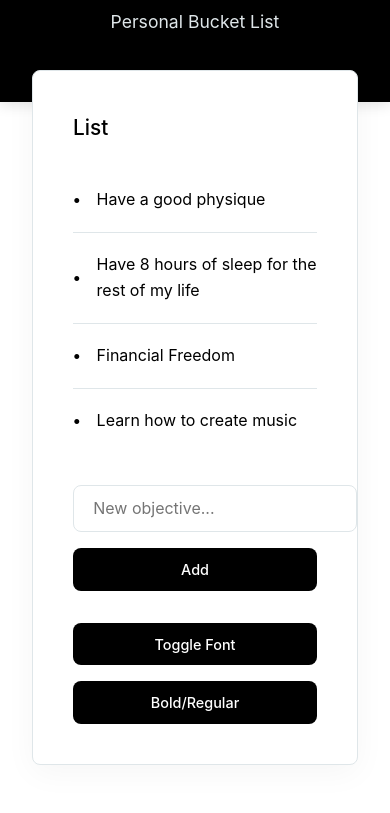
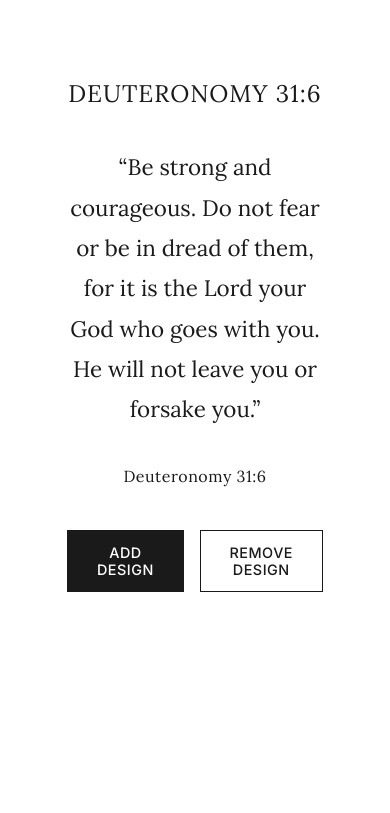
Before and after one commit to korpiiii/Js-Bible-Verse-Design-Transition, a plain HTML site: page index.html in a window 390 px wide. Shown: the part 98-911 px from the top of the page. After the commit the page ends 844 px from the top, so only its background shows below. Drawn offline with Linux system fonts and the light colour scheme.

Commit message:
index.html

```diff
--- a/index.html
+++ b/index.html
@@ -3,254 +3,186 @@
 <head>
     <meta charset="UTF-8">
     <meta name="viewport" content="width=device-width, initial-scale=1.0">
-    <title>Bucket List</title>
+    <title>Bible Verse</title>
     <style>
         :root {
-            --black: #000000;
+            --black: #1a1a1a;
             --white: #ffffff;
-            --gray-light: #f5f6fa;
-            --gray-mid: #dfe6e9;
-            --gray-dark: #636e72;
-            --radius: 8px;
-            --banner-radius: 0;
+            --gray-light: #f8f8f8;
+            --gold: #b59a61;
+            --radius: 0;
         }
 
         body {
+            font-family: 'Lora', 'Times New Roman', serif;
             margin: 0;
             padding: 0;
-            font-family: 'Inter', -apple-system, BlinkMacSystemFont, sans-serif;
             background-color: var(--white);
             color: var(--black);
-            line-height: 1.6;
-            font-weight: 400;
+            line-height: 1.8;
+            min-height: 100vh;
+            display: flex;
+            align-items: center;
+            justify-content: center;
         }
 
-        .banner {
-            background-color: var(--black);
-            color: var(--white);
-            padding: 4rem 1rem;
+        .verse-container {
+            max-width: 600px;
+            margin: 2rem;
+            padding: 3rem;
             text-align: center;
-            border-bottom-left-radius: var(--banner-radius);
-            border-bottom-right-radius: var(--banner-radius);
-            box-shadow: 0 4px 12px rgba(0, 0, 0, 0.1);
-        }
-
-        .container {
-            max-width: 800px;
-            margin: -2rem auto 0;
-            padding: 0 2rem;
+            transition: all 0.4s ease;
         }
 
         h1 {
-            font-weight: 600;
-            letter-spacing: -0.5px;
-            margin-bottom: 0.5rem;
+            font-weight: 400;
+            font-size: 1.5rem;
+            letter-spacing: 1px;
+            margin-bottom: 2rem;
+            color: var(--black);
+            text-transform: uppercase;
         }
 
-        .subtitle {
-            color: var(--gray-mid);
-            font-size: 1.1rem;
+        .verse {
+            font-size: 1.4rem;
+            margin-bottom: 2rem;
+            font-weight: 400;
+            quotes: "“" "”";
         }
 
-        .bucket-list {
-            background: var(--white);
-            border: 1px solid var(--gray-mid);
-            border-radius: var(--radius);
-            box-shadow: 0 8px 32px rgba(0, 0, 0, 0.04);
-            padding: 2.5rem;
-            margin-bottom: 3rem;
+        .verse::before {
+            content: open-quote;
         }
 
-        .bucket-list h2 {
-            font-weight: 500;
-            margin-top: 0;
-            margin-bottom: 1.5rem;
-            font-size: 1.3rem;
-            color: var(--black);
+        .verse::after {
+            content: close-quote;
         }
 
-        .bucket-list ul {
-            list-style: none;
-            padding: 0;
-            margin: 0;
+        .reference {
+            font-style: normal;
+            font-size: 1rem;
+            color: var(--black);
+            letter-spacing: 0.5px;
         }
 
-        .bucket-list li {
-            padding: 1.2rem 0;
-            border-bottom: 1px solid var(--gray-mid);
+        .buttons {
+            margin-top: 2.5rem;
             display: flex;
-            align-items: center;
-            transition: all 0.2s;
-        }
-
-        .bucket-list li:last-child {
-            border-bottom: none;
-        }
-
-        .bucket-list li:hover {
-            background: var(--gray-light);
-            padding-left: 1rem;
-        }
-
-        .bucket-list li::before {
-            content: "•";
-            margin-right: 1rem;
-            color: var(--black);
-            font-weight: bold;
-        }
-
-        .controls {
-            display: flex;
+            justify-content: center;
             gap: 1rem;
-            margin-top: 2rem;
-            flex-wrap: wrap;
         }
 
         button {
             padding: 0.8rem 1.8rem;
+            background: transparent;
+            border: 1px solid var(--black);
+            border-radius: var(--radius);
+            cursor: pointer;
+            font-family: 'Inter', sans-serif;
+            font-size: 0.9rem;
+            font-weight: 500;
+            letter-spacing: 0.5px;
+            transition: all 0.3s;
+            text-transform: uppercase;
+        }
+
+        #addDesign {
             background: var(--black);
             color: var(--white);
-            border: none;
-            border-radius: var(--radius);
-            cursor: pointer;
-            font-family: inherit;
-            font-size: 0.9rem;
-            font-weight: 500;
-            transition: all 0.2s;
+        }
+
+        #removeDesign {
+            color: var(--black);
         }
 
         button:hover {
-            background: var(--gray-dark);
-            transform: translateY(-1px);
+            opacity: 0.9;
         }
 
-        input {
-            flex-grow: 1;
-            padding: 0.8rem 1.2rem;
-            border: 1px solid var(--gray-mid);
-            border-radius: var(--radius);
-            font-family: inherit;
-            font-size: 1rem;
-            background: var(--white);
-            color: var(--black);
-            min-width: 200px;
-            transition: all 0.2s;
+
+        .design-active {
+            background: url('https://images.unsplash.com/photo-1509023464722-18d996393ca8?ixlib=rb-4.0.3&q=85&fm=jpg&crop=entropy&cs=srgb&w=1200') center/cover;
+            padding: 4rem;
+            position: relative;
+            color: white;
+            border: none;
         }
 
-        input:focus {
-            outline: none;
-            border-color: var(--black);
-            box-shadow: 0 0 0 2px rgba(26, 26, 26, 0.1);
+        .design-active::before {
+            content: "";
+            position: absolute;
+            top: 0;
+            left: 0;
+            right: 0;
+            bottom: 0;
+            background: rgba(0, 0, 0, 0.6);
+            z-index: 0;
         }
 
-        .add-item {
-            display: flex;
-            gap: 1rem;
-            margin-top: 2rem;
+        .design-active h1,
+        .design-active .verse,
+        .design-active .reference,
+        .design-active .buttons {
+            position: relative;
+            z-index: 1;
         }
 
-        @media (max-width: 600px) {
-            .banner {
-                padding: 3rem 1rem;
-            }
+        .design-active h1 {
+            color: var(--gold);
+            font-size: 1.8rem;
+            letter-spacing: 3px;
+        }
 
-            .add-item, .controls {
-                flex-direction: column;
-            }
+        .design-active .verse {
+            font-size: 1.8rem;
+            line-height: 2.2;
+            text-shadow: 0 2px 4px rgba(0, 0, 0, 0.3);
+        }
 
-            input, button {
-                width: 100%;
-            }
+        .design-active .reference {
+            color: var(--gold);
+            font-size: 1.2rem;
+            margin-top: 1.5rem;
+        }
+
+        .design-active #removeDesign {
+            background: rgba(255, 255, 255, 0.2);
+            color: white;
+            border-color: var(--gold);
+        }
+
+        .design-active #addDesign {
+            background: var(--gold);
+            color: var(--black);
+            border: 1px solid var(--gold);
         }
     </style>
+    <link href="https://fonts.googleapis.com/css2?family=Lora:ital,wght@0,400;0,600;1,400&family=Inter:wght@400;500&display=swap" rel="stylesheet">
 </head>
 <body>
-    <div class="banner">
-        <div class="container">
-            <h1>Harvy's Bucket List</h1>
-            <p class="subtitle">Personal Bucket List</p>
-        </div>
-    </div>
+    <div class="verse-container" id="verseContainer">
+        <h1>Deuteronomy 31:6</h1>
+        <p class="verse">Be strong and courageous. Do not fear or be in dread of them, for it is the Lord your God who goes with you. He will not leave you or forsake you.</p>
+        <p class="reference">Deuteronomy 31:6 </p>
 
-    <div class="container">
-        <div class="bucket-list">
-            <h2>List</h2>
-            <ul id="bucketListItems">
-                <li>Have a good physique</li>
-                <li>Have 8 hours of sleep for the rest of my life</li>
-                <li>Financial Freedom</li>
-                <li>Learn how to create music</li>
-            </ul>
-
-            <div class="add-item">
-                <input type="text" id="newItemInput" placeholder="New objective...">
-                <button id="addItemBtn">Add</button>
-            </div>
-
-            <div class="controls">
-                <button id="changeFontBtn">Toggle Font</button>
-                <button id="toggleBoldBtn">Bold/Regular</button>
-            </div>
+        <div class="buttons">
+            <button id="addDesign">Add Design</button>
+            <button id="removeDesign">Remove Design</button>
         </div>
     </div>
 
     <script>
         document.addEventListener('DOMContentLoaded', function() {
-            const bucketList = document.getElementById('bucketListItems');
-            const addItemBtn = document.getElementById('addItemBtn');
-            const newItemInput = document.getElementById('newItemInput');
-            const changeFontBtn = document.getElementById('changeFontBtn');
-            const toggleBoldBtn = document.getElementById('toggleBoldBtn');
+            const verseContainer = document.getElementById('verseContainer');
+            const addDesignBtn = document.getElementById('addDesign');
+            const removeDesignBtn = document.getElementById('removeDesign');
 
-
-            const fontFamilies = [
-                "'Inter', -apple-system, BlinkMacSystemFont, sans-serif",
-                "'SF Pro Display', -apple-system, sans-serif",
-                "'Helvetica Now', Helvetica, sans-serif",
-                "'Georgia', serif",
-                "'Consolas', 'Monaco', monospace",
-                "'IBM Plex Mono', monospace"
-            ];
-            let currentFontIndex = 0;
-            let isBold = false;
-
-
-            const addItem = () => {
-                const text = newItemInput.value.trim();
-                if (text) {
-                    const li = document.createElement('li');
-                    li.textContent = text;
-                    if (isBold) li.style.fontWeight = '600';
-
-                    li.style.opacity = '0';
-                    li.style.transform = 'translateY(10px)';
-                    bucketList.appendChild(li);
-
-                    setTimeout(() => {
-                        li.style.opacity = '1';
-                        li.style.transform = 'translateY(0)';
-                    }, 10);
-
-                    newItemInput.value = '';
-                }
-            };
-
-            addItemBtn.addEventListener('click', addItem);
-            newItemInput.addEventListener('keypress', (e) => e.key === 'Enter' && addItem());
-
-            // Font toggle
-            changeFontBtn.addEventListener('click', () => {
-                currentFontIndex = (currentFontIndex + 1) % fontFamilies.length;
-                document.body.style.fontFamily = fontFamilies[currentFontIndex];
+            addDesignBtn.addEventListener('click', function() {
+                verseContainer.classList.add('design-active');
             });
 
-            // Bold toggle
-            toggleBoldBtn.addEventListener('click', () => {
-                isBold = !isBold;
-                const items = bucketList.querySelectorAll('li');
-                items.forEach(item => {
-                    item.style.fontWeight = isBold ? '600' : '400';
-                });
+            removeDesignBtn.addEventListener('click', function() {
+                verseContainer.classList.remove('design-active');
             });
         });
     </script>
```
